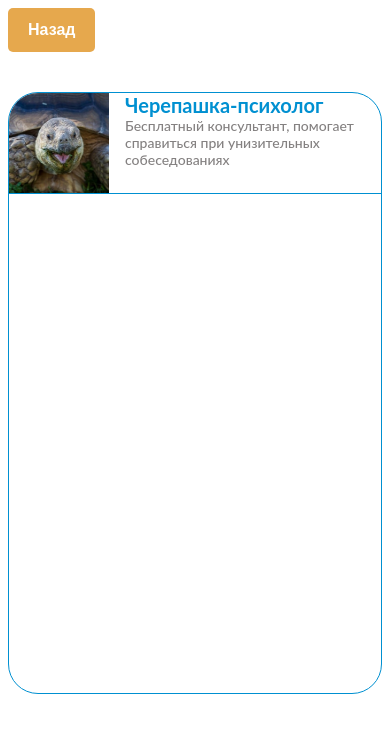
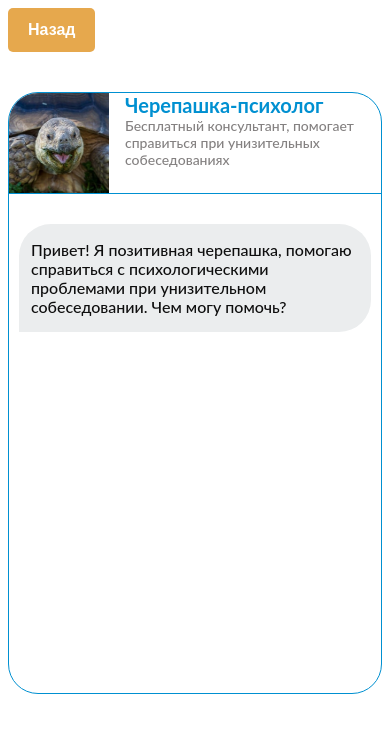
Before and after one commit to primavera87/example-projects, a Vue app in the folder my-project/: page /#/chat-bot in a window 390 px wide. Shown: the top 732 px of the page. Built offline with nearby package versions, Linux system fonts and the light colour scheme; what vue-apexcharts would draw is missing.

Commit message:
chat-bot

```diff
--- a/my-project/src/assets/components/chat-bot.scss
+++ b/my-project/src/assets/components/chat-bot.scss
@@ -65,4 +65,54 @@
       line-height: 17px;
     }
   }
+  &__messages {
+    flex: 1 1 auto;
+    color: rgba(255, 255, 255, 0.5);
+    overflow: hidden;
+    height: 350px;
+    position: relative;
+    overflow-y: auto;
+    padding: 0 10px;
+  }
+  &__bot-message {
+    width: fit-content;
+    max-width: 60%;
+    background: #EBEDEE;
+    font-family: 'Lato', sans-serif;
+    font-style: normal;
+    padding: 26px;
+    font-weight: 500;
+    font-size: 20px;
+    line-height: 24px;
+    color: #0E0E0E;
+    margin: 30px 0;
+    border-radius: 32px 32px 32px 0;
+    @media (min-width: 375px) and (max-width: 600px) {
+      max-width: 100%;
+      font-size: 16px;
+      line-height: 19px;
+      padding: 16px 12px;
+    }
+  }
+  &__user-message {
+    margin-left: auto;
+    width: fit-content;
+    background: #FFCC00;
+    border-radius: 32px 0px 32px 32px;
+    font-family: 'Lato', sans-serif;
+    font-style: normal;
+    font-weight: 500;
+    font-size: 20px;
+    line-height: 24px;
+    padding: 24px 15px;
+    color: #0E0E0E;
+    @media (min-width: 375px) and (max-width: 600px) {
+      max-width: 50%;
+      width: fit-content;
+      font-size: 16px;
+      line-height: 19px;
+      padding: 16px 12px;
+      height: unset;
+    }
+  }
 }
--- a/my-project/src/components/Chat.vue
+++ b/my-project/src/components/Chat.vue
@@ -5,11 +5,26 @@
       <div class="chat-bot__main-chat-block">
         <div class="chat-bot__header">
           <div class="chat-bot__avatar">
-            <img src="../assets/images/cherep-avatar.jpg" />
+            <img src="../assets/images/cherep-avatar.jpg"/>
           </div>
           <div class="chat-bot__title">
             <div class="chat-bot__name">Черепашка-психолог</div>
-            <div class="chat-bot__position">Бесплатный консультант, помогает справиться при унизительных собеседованиях</div>
+            <div class="chat-bot__position">Бесплатный консультант, помогает справиться при унизительных
+              собеседованиях
+            </div>
+          </div>
+        </div>
+        <div class="chat-bot__messages" ref="chatbox" v-if="showInputChat">
+          <div class="chat-bot__block-chat" v-for="(message, index) in botsMessages" :key="index">
+            <div class="chat-bot__bot-message" v-if="message.question !== undefined">
+              {{ message.question }}
+            </div>
+            <div class="chat-bot__user-message" v-if="message.answer !== undefined">
+              {{ message.answer }}
+            </div>
+            <div class="chat-bot__load-message" v-if="message.loading">
+              <div class="chat-bot__dots">...</div>
+            </div>
           </div>
         </div>
       </div>
@@ -19,7 +34,19 @@
 
 <script>
 export default {
-  name: "Chat"
+  name: "Chat",
+  data() {
+    return {
+      showInputChat: true,
+      botsMessages: [
+        {
+          question: 'Привет! Я позитивная черепашка, помогаю справиться с психологическими проблемами при унизительном собеседовании. Чем могу помочь?',
+          answer: undefined,
+          loading: false,
+        },
+      ],
+    }
+  },
 }
 </script>
 
```
